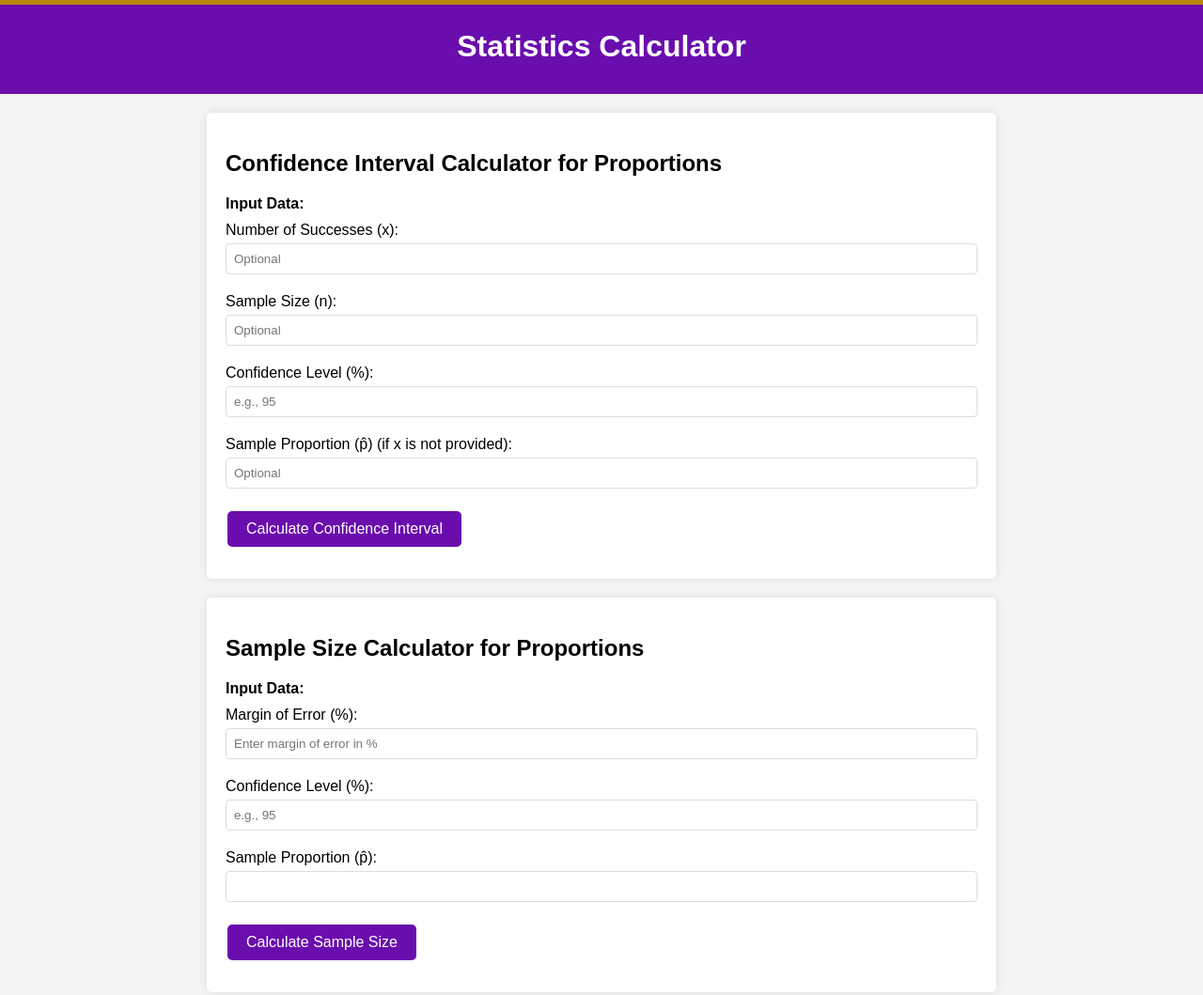
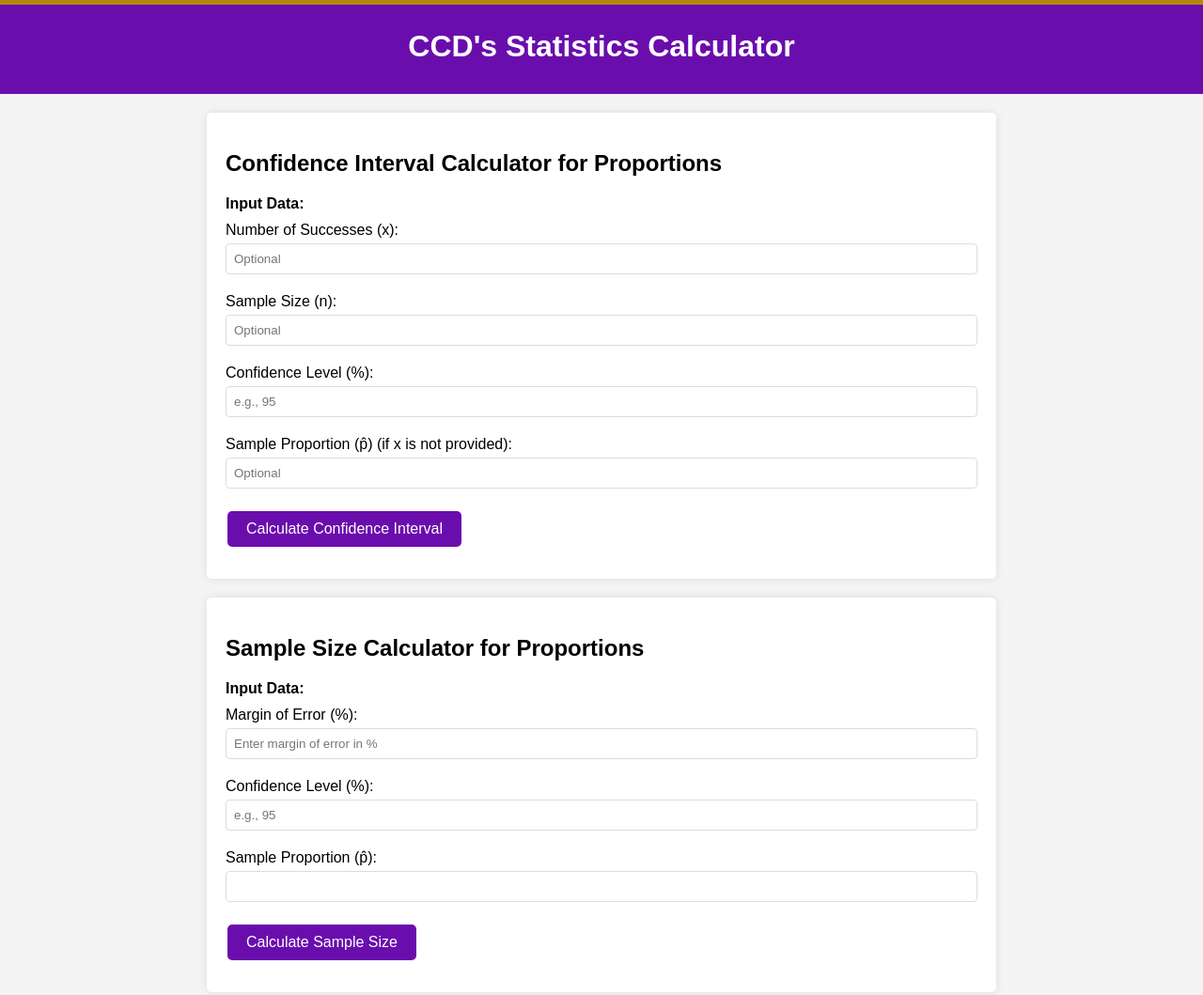
Before and after one commit to Asma-Alayeb/Confidence-Intervals-For-Proportions, a plain HTML site: page index.html in a window 1280 px wide. Shown: the top 1059 px of the page at 94% size. Drawn offline with Linux system fonts and the light colour scheme.

Commit message:
Update index.html

```diff
--- a/index.html
+++ b/index.html
@@ -65,7 +65,7 @@
 </head>
 <body>
     <header>
-        <h1>Statistics Calculator</h1>
+        <h1>CCD's Statistics Calculator</h1>
     </header>
 
     <section id="confidenceInterval" class="calculator">
```
